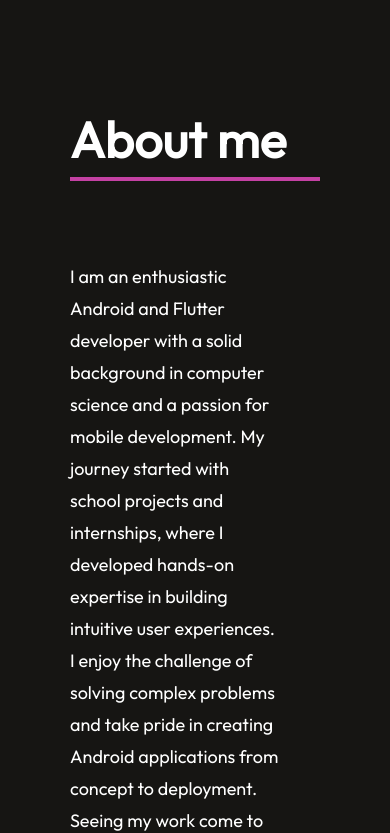
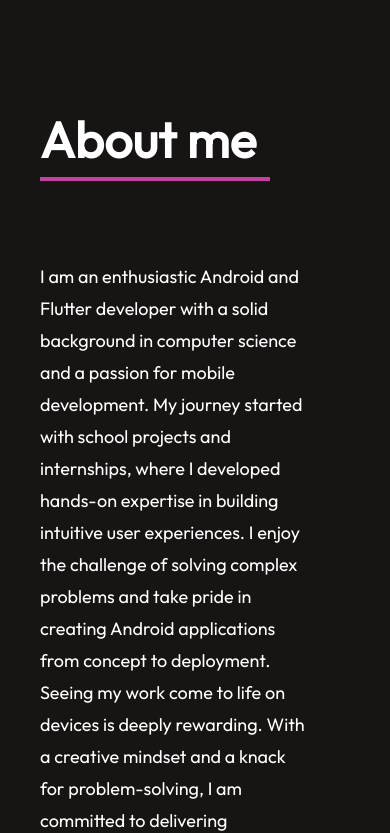
Before and after one commit to arij45/PortfolioWebSite, a React (Vite) app: page / in a window 390 px wide. Shown: the part 1435-2268 px from the top of the page. Built offline with nearby package versions, Linux system fonts and the light colour scheme.

Commit message:
PortfolioWebApplication

```diff
--- a/src/Components/About/About.css
+++ b/src/Components/About/About.css
@@ -121,7 +121,7 @@
 @media(max-width: 768px){
     .about{
         gap: 80px;
-        margin: 50px 70px;
+        margin: 50px 40px;
         align-items: start;
     }
 
@@ -131,7 +131,7 @@
     }
 
     .about-title::after{
-        width: 250px;
+        width: 230px;
     }
 
     .about-sections{
```
